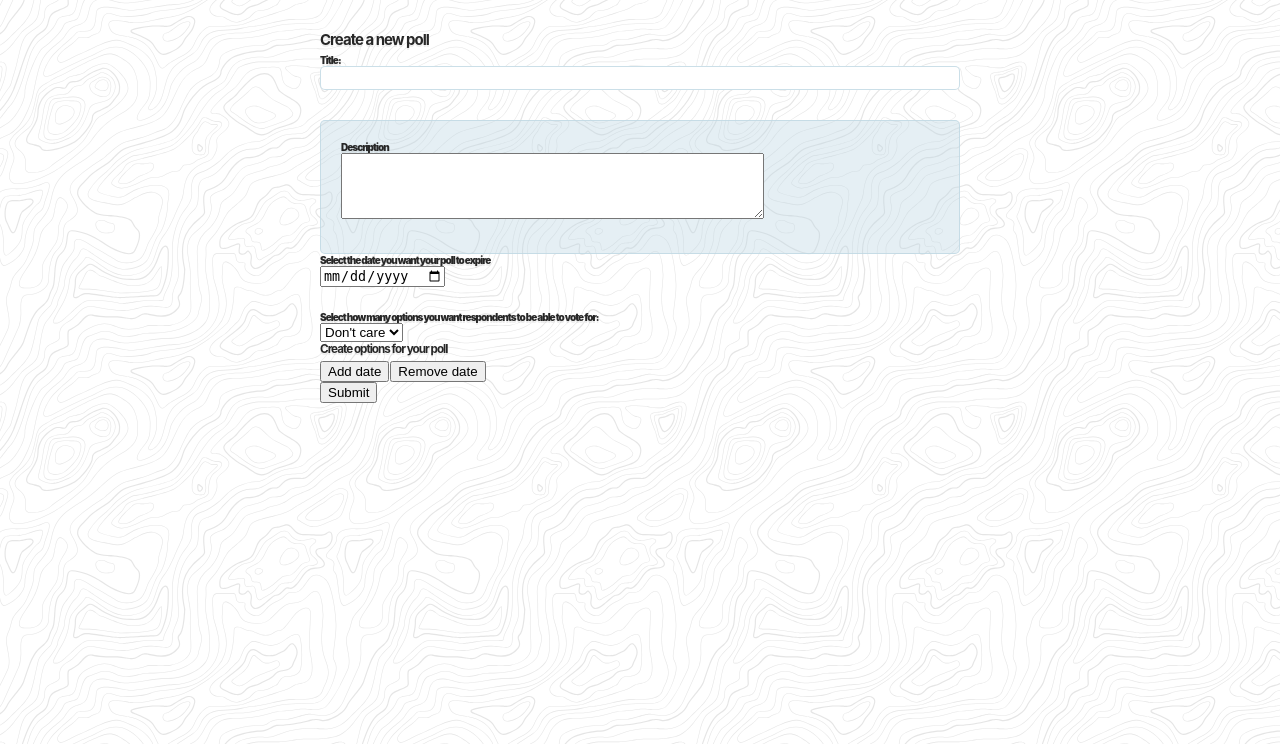
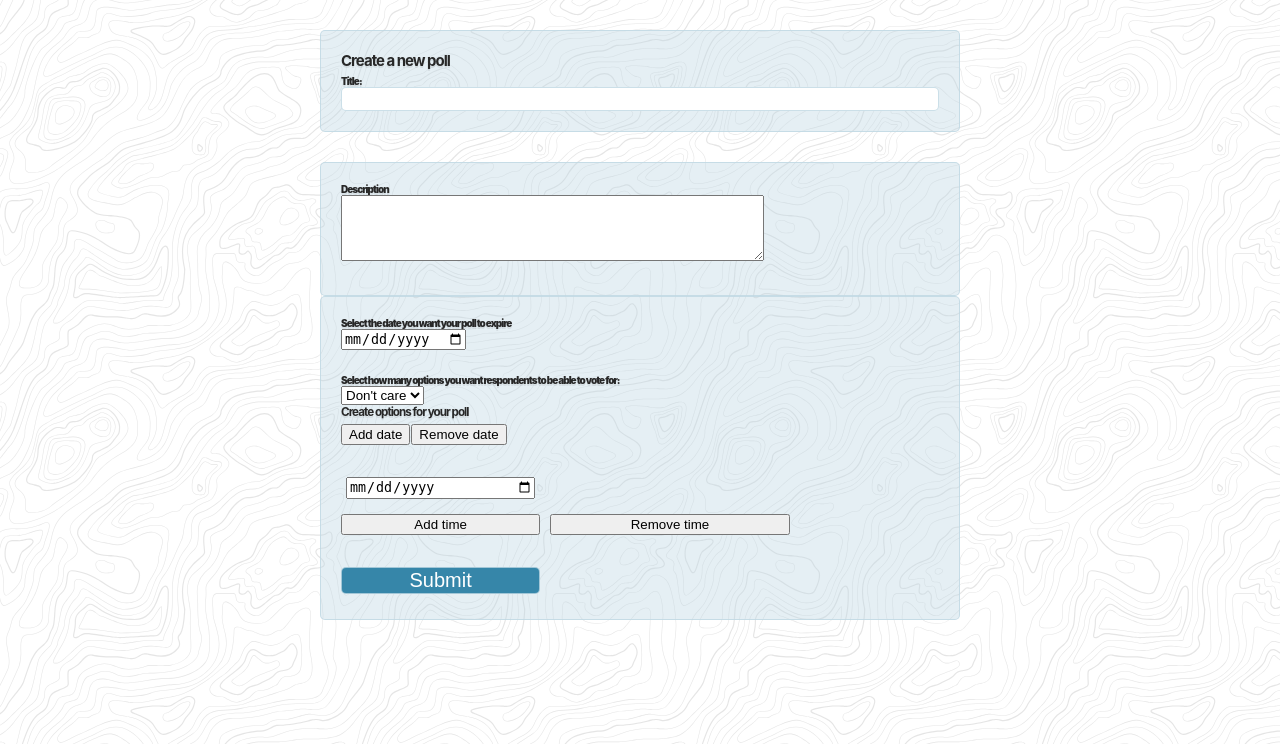
Before and after one commit to e-spatula/CITS3403-Project, a Flask app: page /poll/create in a window 1280 px wide. Shown: the part 56-800 px from the top of the page. Run offline with Flask 2, Linux system fonts and the light colour scheme; the visitor is signed in with stand-in values (Sample User, id 1); data comes from the database, SQL or seed files in the repository; some libraries are stand-ins or nearby versions.

Commit message:
styled creating polls page

```diff
--- a/app/static/style/forms.css
+++ b/app/static/style/forms.css
@@ -76,6 +76,17 @@
     /* margin-bottom: 10px; */
   }
 
+  .add-poll input[type="button"],
+  #options-_-date,
+  input[type="time"] {
+    grid-column: 1;
+    margin: 5px;
+  }
+
+  .remove-time {
+    margin: 10px;
+    width: 60%;
+  }
   .textarea {
     margin-top: 30px;
       width: fixed;
@@ -92,13 +103,15 @@
     padding: 5px 0;
   }
 
-  input[type="submit"] {
+  input[type="submit"],
+  #submit {
     border: 1px solid rgba(191, 216, 227, .8);
     border-radius: 5px;
     color: #fff;
     background-color: rgb(54, 134, 169);
     font-size: 200%;
   }
+
 
   input[type="text"],
   input[type="password"] {
--- a/app/templates/create-poll.html
+++ b/app/templates/create-poll.html
@@ -9,11 +9,13 @@
     </style>
     <div class="form">
     <div class = "container">
+        <div class="login">
         <h2>Create a new poll </h2>
         <label for = "title">Title: </label>
         <br>
         <input type = "text" id = "title" required>
         <br>
+        </div>
         <div class="textarea">
         <label for = "description"> Description </label>
         <br>
@@ -21,6 +23,7 @@
         <br>
         <br>
         </div>
+        <div class="login">
         <label for = "expiry_date">Select the date you want your poll to expire</label>
         <br>
         <input type = "date"  id = "expiry_date">
@@ -62,7 +65,6 @@
         <button type="button" class="remove-date">Remove date</button>
         <div id = "subform-container">
         </div>
-        <button type = "button" id = "submit">Submit</button>
     <div id="options-_" class="is-hidden" data-index="_">
             <br>
             <input id="options-_-date" name="options-__-date" required type="date" value="">
@@ -72,6 +74,10 @@
             <button type = "button" class = "remove-time">Remove time</button>
             <br>
     </div>
+    <div class="actions">
+        <button type = "button" id = "submit">Submit</button>
+    </div>
+</div>
 </div>
 </div>
 {% endblock %}
--- a/app/templates/register.html
+++ b/app/templates/register.html
@@ -55,8 +55,8 @@
         <div class="actions">
             {{form.submit}}
         </div>
-    </div>
     </form>
 </div>
 </div>
+</div>
 {% endblock %}
--- a/app/templates/upload.html
+++ b/app/templates/upload.html
@@ -16,7 +16,9 @@
         {{ form.display_picture }}
         <br>
         <br>
-        {{ form.submit }}
+        <div class="actions">
+            {{ form.submit }}
+        </div>
     </form>
     </div>
     </div>
```
Also changed, not shown: app/templates/admin.html (+8 -0 lines), app/templates/polls-home.html (deleted, +0 -44 lines), app/templates/reset_password.html (+9 -1 lines), app/templates/reset_password_request.html (+9 -1 lines).
